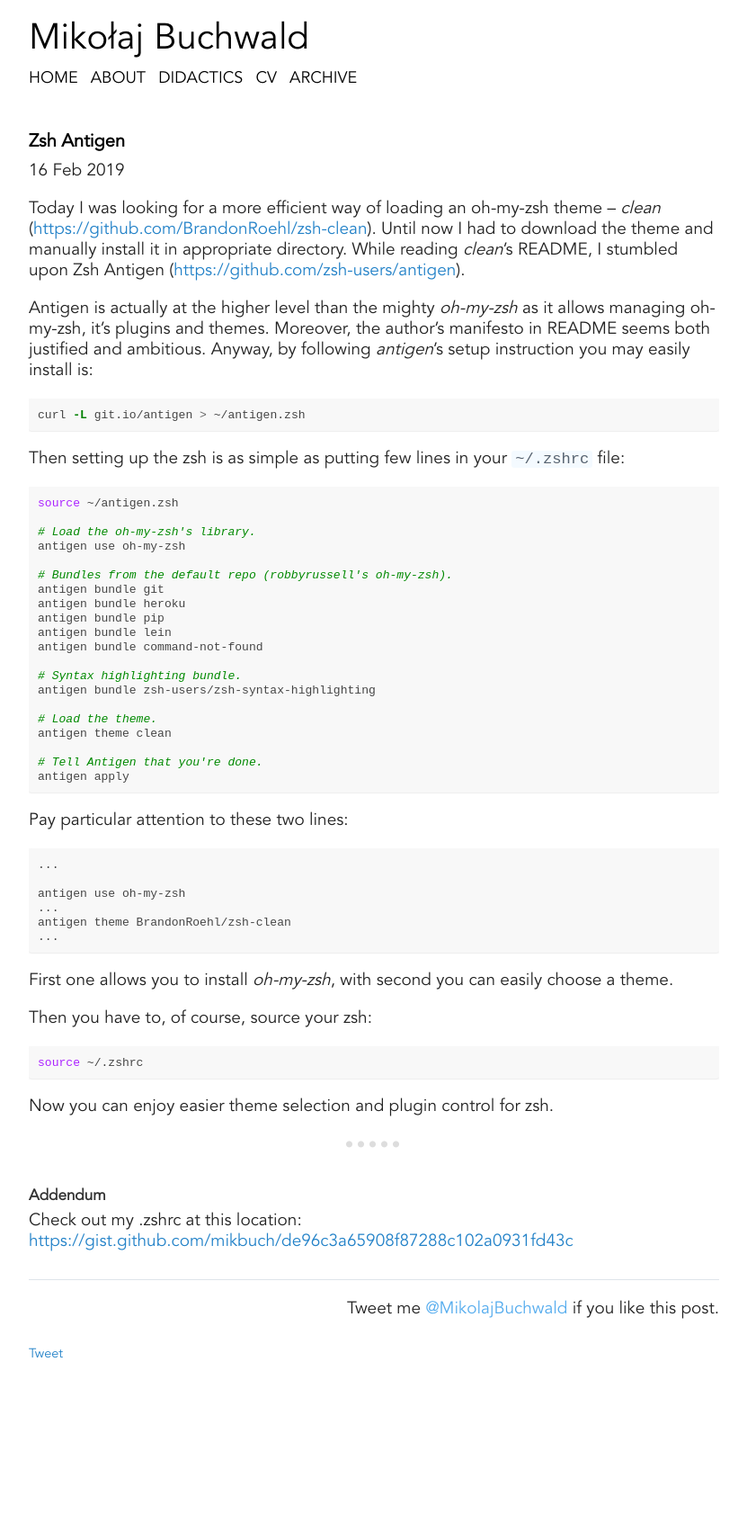
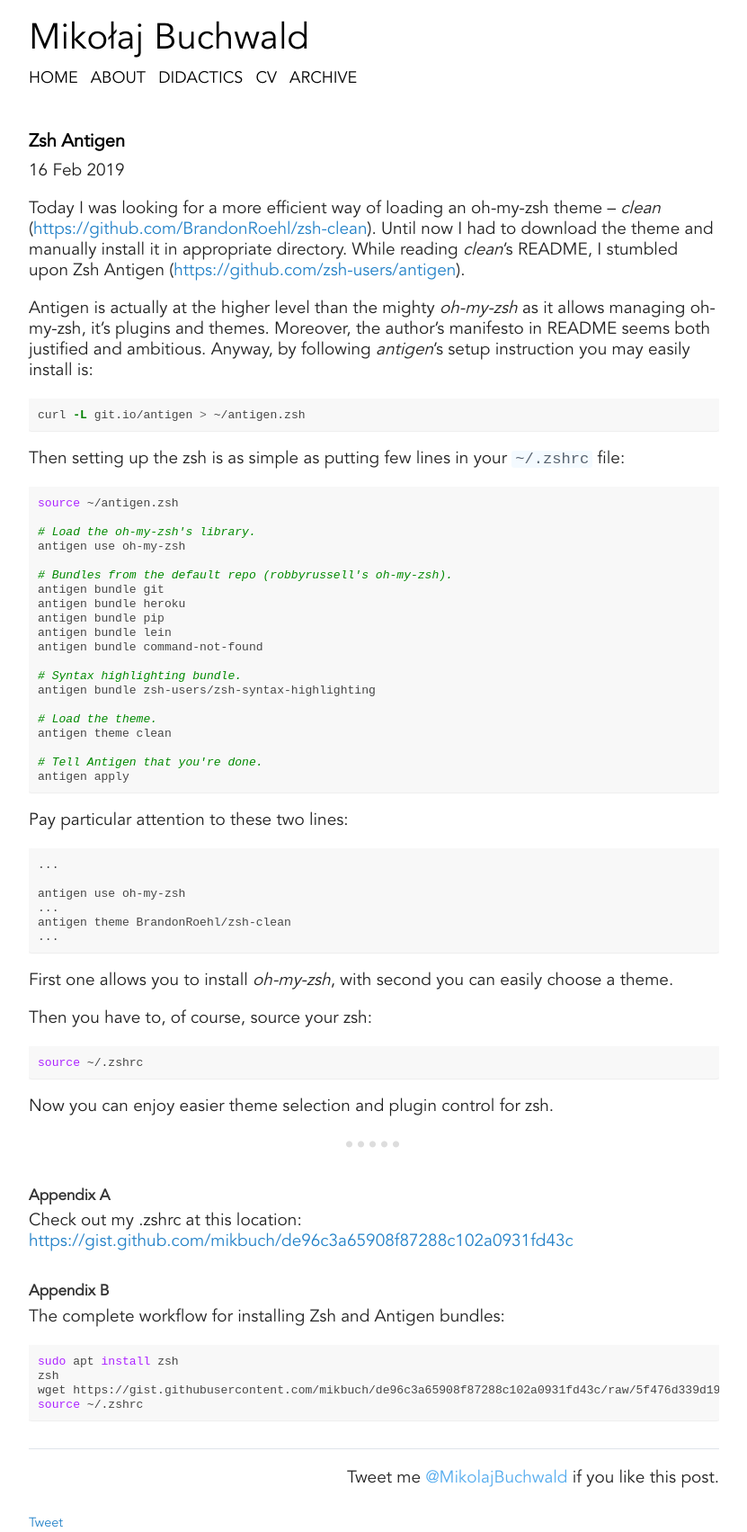
Before and after one commit to mikbuch/mikbuch.github.io, a Jekyll site: the page built from _posts/2019-02-16-Zsh-Antigen.md, in a window 1280 px wide. Shown: the whole page at 90% size, without its empty margins (224-1055 px from the left). Built offline with Jekyll 4.4.1, drawn with Linux system fonts in a browser that asks for light colours; comment, search, counter and statistics services are not loaded; before the commit the page ends 1515 px from its top, so only the background shows below that.

Commit message:
Appendixes added

````diff
--- a/_posts/2019-02-16-Zsh-Antigen.md
+++ b/_posts/2019-02-16-Zsh-Antigen.md
@@ -69,5 +69,15 @@ source ~/.zshrc
 Now you can enjoy easier theme selection and plugin control for zsh.
 
 ***
-### Addendum
+### Appendix A
 Check out my .zshrc at this location: [https://gist.github.com/mikbuch/de96c3a65908f87288c102a0931fd43c](https://gist.github.com/mikbuch/de96c3a65908f87288c102a0931fd43c)
+
+### Appendix B
+
+The complete workflow for installing Zsh and Antigen bundles:
+```bash
+sudo apt install zsh
+zsh
+wget https://gist.githubusercontent.com/mikbuch/de96c3a65908f87288c102a0931fd43c/raw/5f476d339d19ed965bcfeddfe77def2d2ef08b78/.zshrc -o ~/.zshrc
+source ~/.zshrc
+```
````
